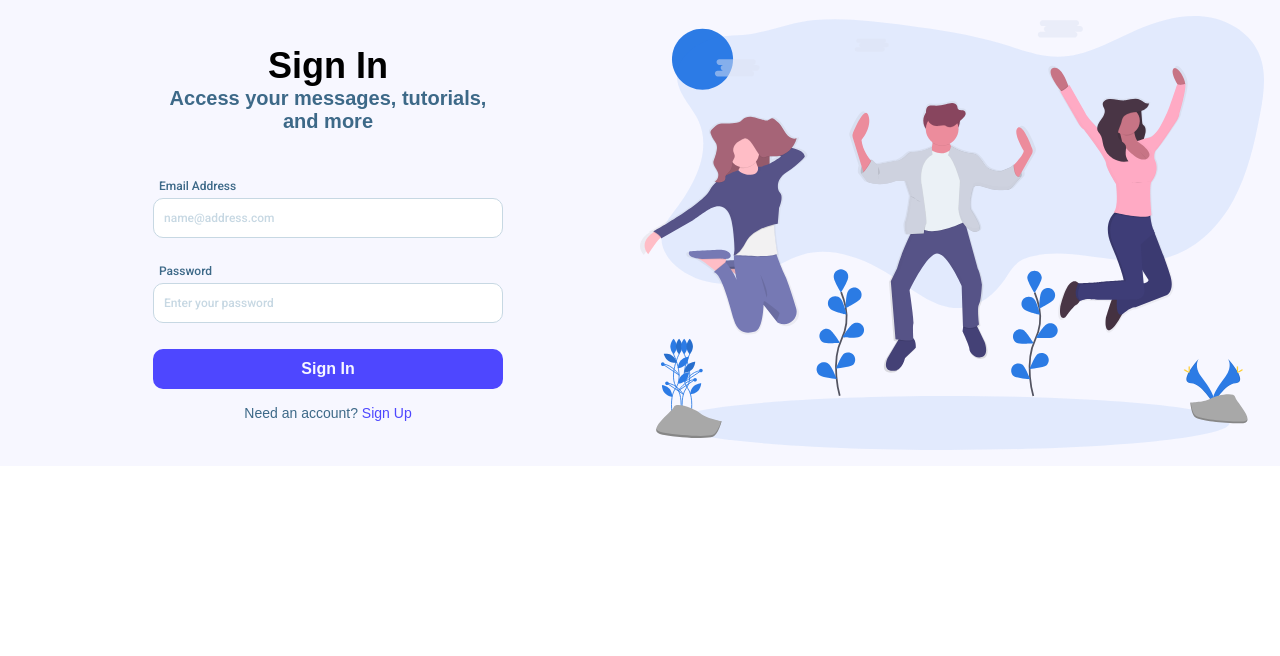
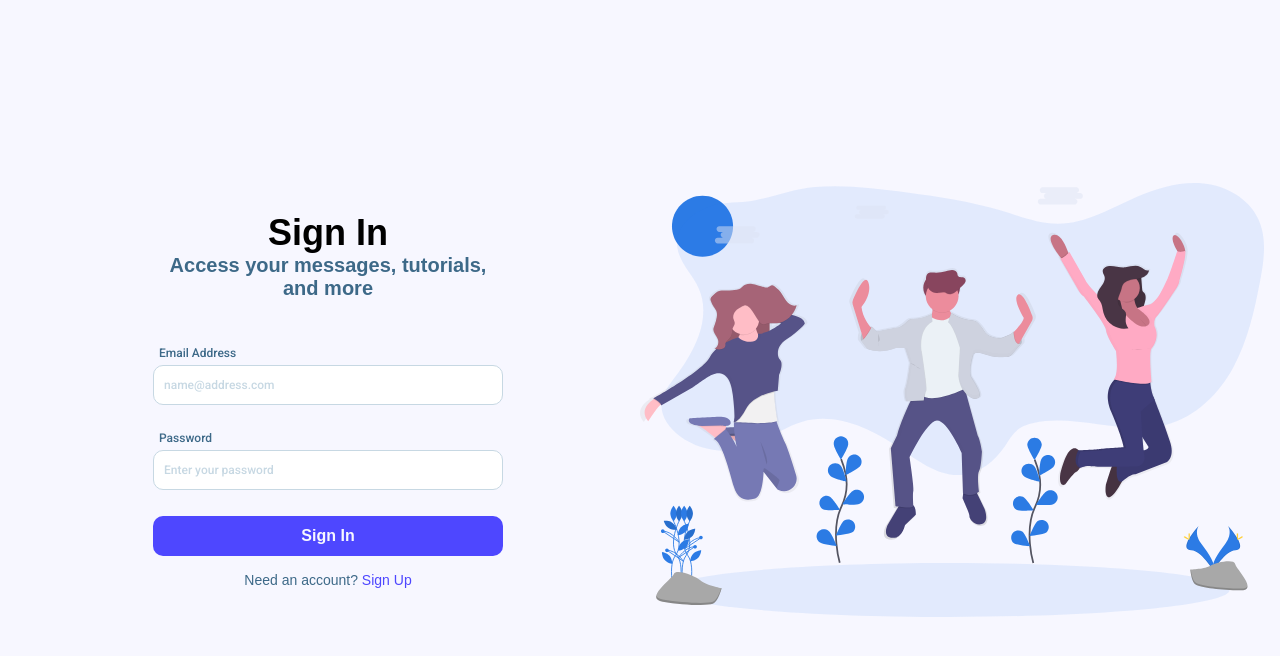
Before and after one commit to tsamantanis/hydra, a React (Create React App) app: page /users/signin in a window 1280 px wide. Shown: the top 656 px of the page. Built offline with nearby package versions, Linux system fonts and the light colour scheme; a web font is replaced by a local one.

Commit message:
added 100% height so that pages will fill vertical space

```diff
--- a/src/index.css
+++ b/src/index.css
@@ -1,8 +1,9 @@
+html, body, #root, #root>div {
+  height: 100%;
+}
+
 body {
     margin: 0;
-    font-family: -apple-system, BlinkMacSystemFont, 'Segoe UI', 'Roboto', 'Oxygen',
-    'Ubuntu', 'Cantarell', 'Fira Sans', 'Droid Sans', 'Helvetica Neue',
-    sans-serif;
     -webkit-font-smoothing: antialiased;
     -moz-osx-font-smoothing: grayscale;
 }
```
